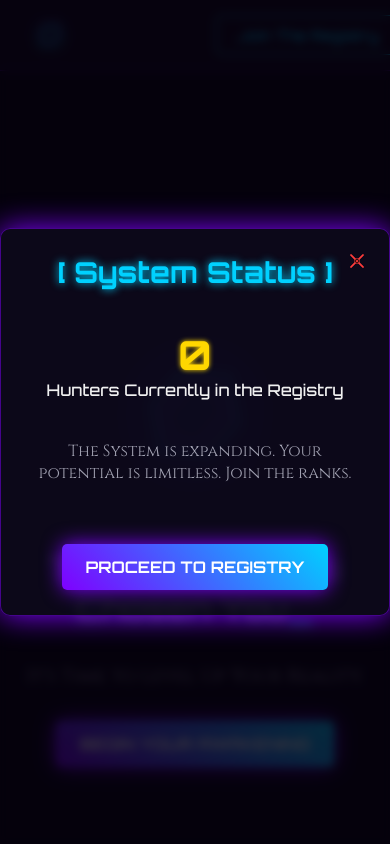
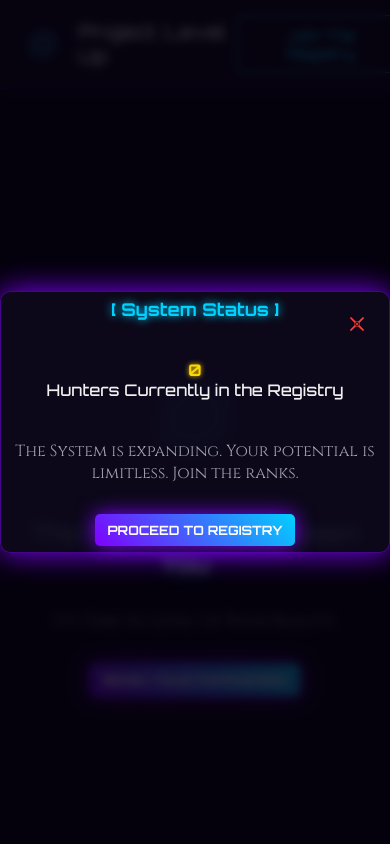
Before and after one commit to the-colossalmonk/level-up, a React (Vite) app: page / in a window 390 px wide. Both pictures are taken after a click on the button "Join The Registry". Shown: the top 844 px of the page. Built offline with nearby package versions, Linux system fonts and the light colour scheme; no server answers; the database is empty.

Commit message:
Making Responsive

```diff
--- a/src/App.css
+++ b/src/App.css
@@ -579,88 +579,138 @@ select:focus {
   color: var(--text-secondary);
 }
 
-/* Responsive */
-@media (max-width: 768px) {
-  /* --- General Typography Adjustments --- */
-  .hero-section h1 {
-    font-size: 2.5rem;
-    min-height: auto;
+/* Responsive: Large tablets and below */
+@media (max-width: 1024px) {
+  .section {
+    padding: 70px 3%;
+    max-width: 98vw;
   }
-  .hero-section p {
-    font-size: 1.2rem;
+  .header-content {
+    max-width: 98vw;
   }
-  .section-title {
-    font-size: 2.1rem;
+  .mandate-grid {
+    gap: 40px;
   }
-  .section-subtitle {
-    font-size: 1rem;
+  .ai-cards-grid {
+    gap: 20px;
   }
-  .path-step h3 {
-    font-size: 1.5rem;
-  }
-  .faq-question {
-    font-size: 1rem;
-  }
+}
 
-  /* --- Spacing and Layout Adjustments --- */
-  .section {
-    padding: 60px 5%;
-  }
+/* Responsive: Tablets and below */
+@media (max-width: 900px) {
   .mandate-grid {
     grid-template-columns: 1fr;
     gap: 30px;
   }
-  .mandate-text {
-    text-align: center;
-  }
-  .mandate-text .section-title,
-  .mandate-text .section-subtitle {
-    text-align: center;
-  }
   .ascension-path {
-    padding-left: 30px;
+    padding-left: 20px;
   }
   .path-step::before {
-    left: -41px;
+    left: -31px;
   }
-
-  /* --- Component Specific Adjustments --- */
-  .header-content {
-    padding: 0 10px;
+  .ai-cards-grid {
+    grid-template-columns: 1fr;
   }
-  .logo span {
-    display: none;
-  }
-  .hero-section .system-core {
-    width: 150px;
-    height: 150px;
-  }
-  .testimonial-card {
-    flex: 0 0 280px;
-  }
-  .modal-panel {
-    padding: 25px;
-    width: 95%;
-  }
-  .footer {
-    padding: 30px 5%;
+  .testimonials-track {
+    gap: 15px;
   }
 }
 
-/* Optional: Additional tweaks for very small screens */
-@media (max-width: 480px) {
-  .hero-section h1 {
-    font-size: 2rem;
+/* Responsive: Mobile landscape and small tablets */
+@media (max-width: 600px) {
+  .section {
+    padding: 40px 2%;
   }
   .section-title {
-    font-size: 1.8rem;
+    font-size: 1.5rem;
   }
-  .system-button {
-    padding: 0.8rem 1.5rem;
+  .section-subtitle {
+    font-size: 0.95rem;
+    margin-bottom: 30px;
+  }
+  .hero-section h1 {
+    font-size: 1.5rem;
+    min-height: unset;
+  }
+  .hero-section p {
     font-size: 1rem;
+  }
+  .hero-section .system-core {
+    width: 100px;
+    height: 100px;
+  }
+  .mandate-grid {
+    gap: 18px;
+  }
+  .feature-item img {
+    width: 28px;
+    height: 28px;
   }
   .ai-card,
   .testimonial-card {
-    padding: 20px;
+    padding: 12px;
+  }
+  .modal-panel {
+    padding: 12px;
+    width: 99%;
+  }
+  .footer {
+    padding: 18px 2%;
+  }
+  .stat h3 {
+    font-size: 1.3rem;
+  }
+  .faq-question {
+    font-size: 0.95rem;
+    padding: 18px 5px;
+  }
+  .faq-answer.open {
+    max-height: 120px;
+  }
+  .ascension-path {
+    padding-left: 10px;
+  }
+  .path-step h3 {
+    font-size: 1.1rem;
+  }
+  .path-step::before {
+    left: -21px;
+    width: 14px;
+    height: 14px;
+  }
+  .shadow-icon {
+    width: 60px;
+    height: 60px;
   }
 }
+
+/* Responsive: Small mobile screens */
+@media (max-width: 400px) {
+  .section {
+    padding: 20px 1%;
+  }
+  .section-title {
+    font-size: 1.1rem;
+  }
+  .system-button {
+    padding: 0.5rem 0.8rem;
+    font-size: 0.8rem;
+  }
+  .ai-card,
+  .testimonial-card {
+    padding: 8px;
+  }
+  .modal-panel {
+    padding: 6px;
+  }
+  .stat h3 {
+    font-size: 1rem;
+  }
+  .faq-question {
+    font-size: 0.8rem;
+    padding: 10px 2px;
+  }
+  .faq-answer.open {
+    max-height: 80px;
+  }
+}
```
